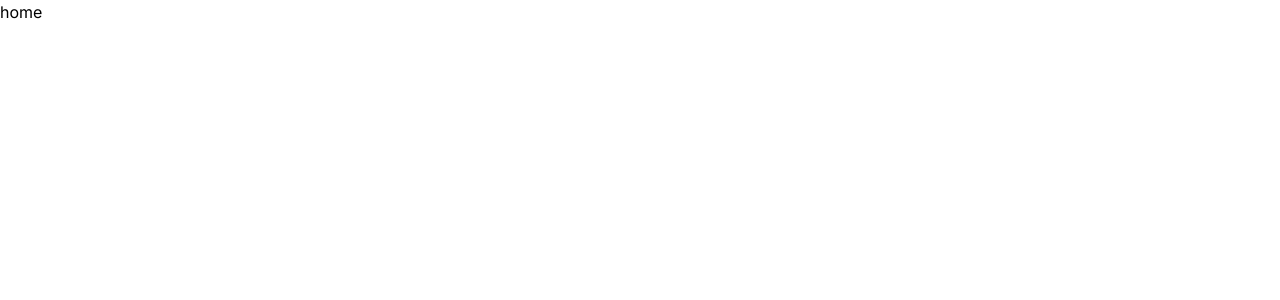
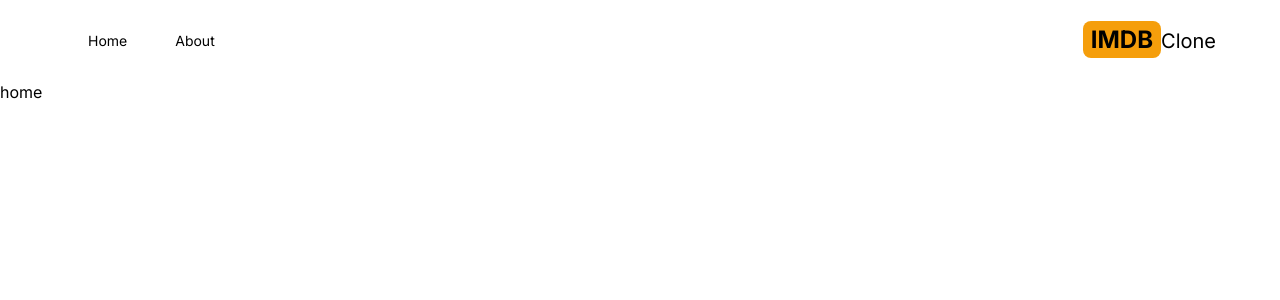
Before and after one commit to Nikhil0723/Imdb-Clone, a Next.js app: page / in a window 1280 px wide. Shown: the top 300 px of the page. Built offline with nearby package versions, Linux system fonts and the light colour scheme.

Commit message:
create the header section

```diff
--- a/src/app/layout.js
+++ b/src/app/layout.jsx
@@ -1,5 +1,6 @@
 import { Inter } from "next/font/google";
 import "./globals.css";
+import Header from "@/components/Header";
 
 const inter = Inter({ subsets: ["latin"] });
 
@@ -11,7 +12,9 @@
 export default function RootLayout({ children }) {
   return (
     <html lang="en">
-      <body className={inter.className}>{children}</body>
+      <body className={inter.className}>
+        <Header/>
+        {children}</body>
     </html>
   );
 }
--- a/src/app/page.js
+++ b/src/app/page.jsx
@@ -1,4 +1,3 @@
-import Image from "next/image";
 
 export default function Home() {
   return (
--- /dev/null
+++ b/src/components/Header.jsx
@@ -0,0 +1,23 @@
+import Link from 'next/link';
+import MenuItem from './MenuItem'
+import { AiFillHome } from "react-icons/ai";
+import { AiFillInfoCircle } from "react-icons/ai";
+
+export default function Header() {
+  return (
+    <div className='flex items-center justify-between mx-2 max-w-6xl sm:mx-auto py-6'>
+      <div className="flex ">
+        <MenuItem title="Home" address='/' Icon={AiFillHome}/>
+        <MenuItem title="About" address='/about' Icon={AiFillInfoCircle}/>
+      </div>
+      <div className="">
+        <Link href="/">
+        <h2 className='text-2xl'>
+            <span className="font-bold bg-amber-500 py-1 px-2 rounded-lg">IMDB</span>
+            <span className='text-xl hidden sm:inline'>Clone</span>
+        </h2>
+        </Link>
+      </div>
+    </div>
+  )
+}
--- /dev/null
+++ b/src/components/MenuItem.jsx
@@ -0,0 +1,13 @@
+import Link from 'next/link'
+import React from 'react'
+
+export default function MenuItem({title , address , Icon }) {
+  return (
+    <div>
+      <Link href={address} className=' mx-4 lg:mx-6 hover:text-amber-600 '>
+        <Icon className="text-2xl sm:hidden mx-4"/>
+        <p className='hidden sm:inline my-2 text-sm'>{title}</p>
+      </Link>
+    </div>
+  )
+}
```
Also changed, not shown: package.json (+6 -4 lines), 1 other file (tests, documents, lock files or other folders).
